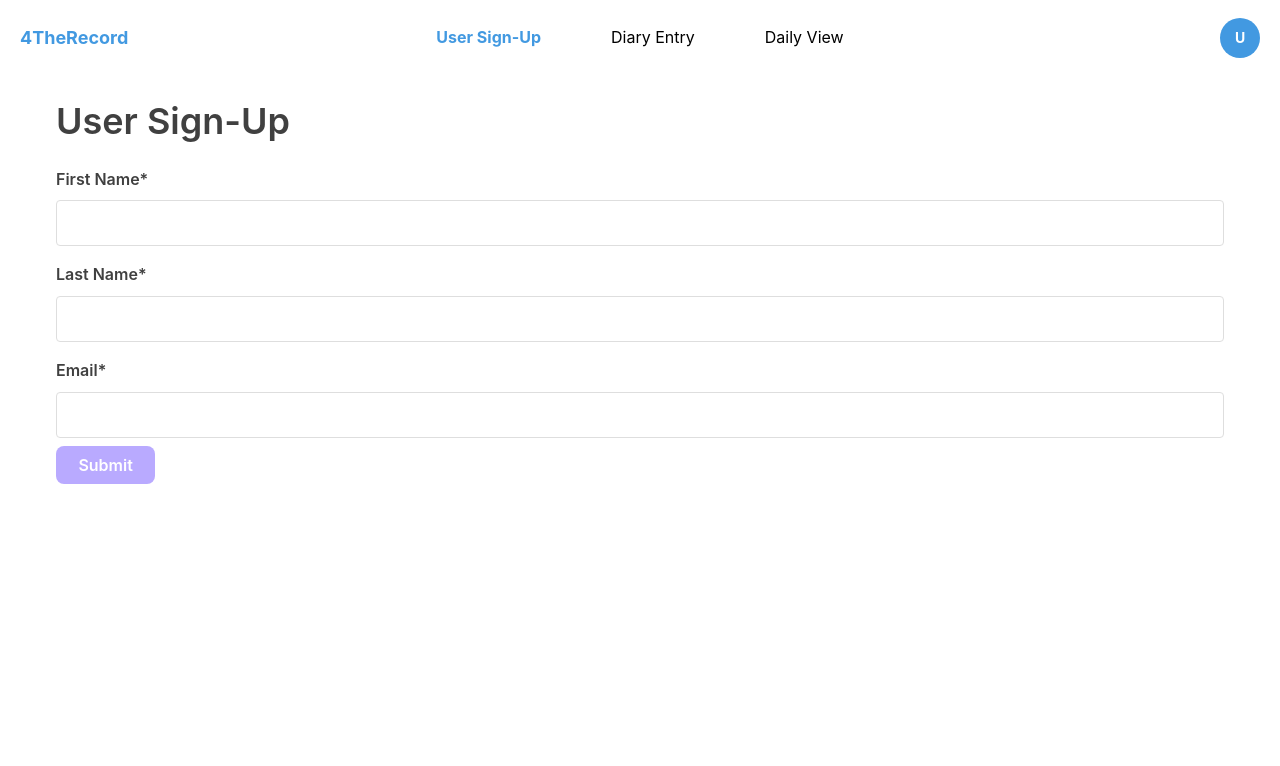
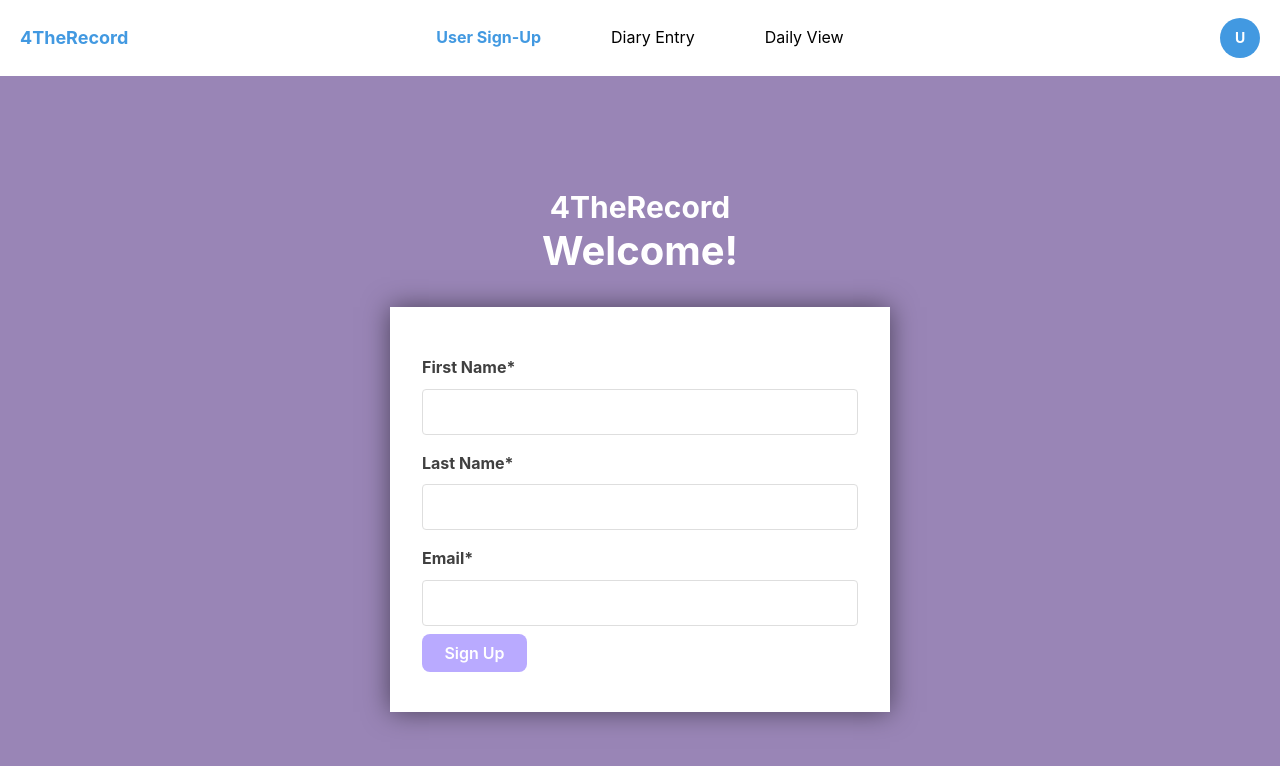
Before and after one commit to ncoronac/4TheRecord, a React (Vite) app in the folder packages/react-frontend/: page / in a window 1280 px wide. Shown: the top 766 px of the page. Built offline with nearby package versions, Linux system fonts and the light colour scheme.

Commit message:
matched sign-up page to figma prototype

```diff
--- /dev/null
+++ b/packages/react-frontend/src/Form.css
@@ -0,0 +1,44 @@
+.form-page {
+    display: flex;
+    flex-direction: column;
+    align-items: center;
+    justify-content: center;
+    min-height: 100vh;
+    background-color: #9985B6;
+}
+
+.form-container {
+    background-color: white;  /* light blue */
+    padding: 32px;
+    /* border-radius: 5px; */
+    width: 500px;
+    margin: 2rem auto;
+    box-shadow: 0px 0px 25px rgba(0, 0, 0, 0.5);
+}
+
+.form-container label {
+    font-weight: bold;
+}
+
+.header-group {
+    display: flex;
+    flex-direction: column;
+    align-items: center;
+    gap: 4px;
+}
+
+.header-group h1{
+    font-weight: bold;
+    font-size: 40px;
+    color: white;
+    margin: 0;
+    line-height: 0;
+}
+
+.header-group h2 {
+    font-weight: bold;
+    font-size: 30px;
+    color: white;
+    margin: 0;
+    line-height: 0;
+}
--- a/packages/react-frontend/src/Form.jsx
+++ b/packages/react-frontend/src/Form.jsx
@@ -1,4 +1,5 @@
 import { useState } from "react";
+import "./Form.css";
 
 function Form(props) {
     const [person, setPerson] = useState({
@@ -19,8 +20,13 @@ function Form(props) {
     }
 
     return (
-        <div className="container">
-            <h1>User Sign-Up</h1>
+        <div className="form-page">
+            <div className="header-group">
+                <h2>4TheRecord</h2>
+                <h1>Welcome!</h1>
+            </div>
+
+            <div className="form-container">
                 <form onSubmit={submitForm}>
                     <label htmlFor="firstname">First Name*</label>
                     <input
@@ -52,8 +58,9 @@ function Form(props) {
                         required
                     />
 
-                <button type="submit">Submit</button>
+                    <button type="submit">Sign Up</button>
                 </form>
+            </div>
         </div>
     );
 }
```
Lines whose indentation alone changed are shown as unchanged.
